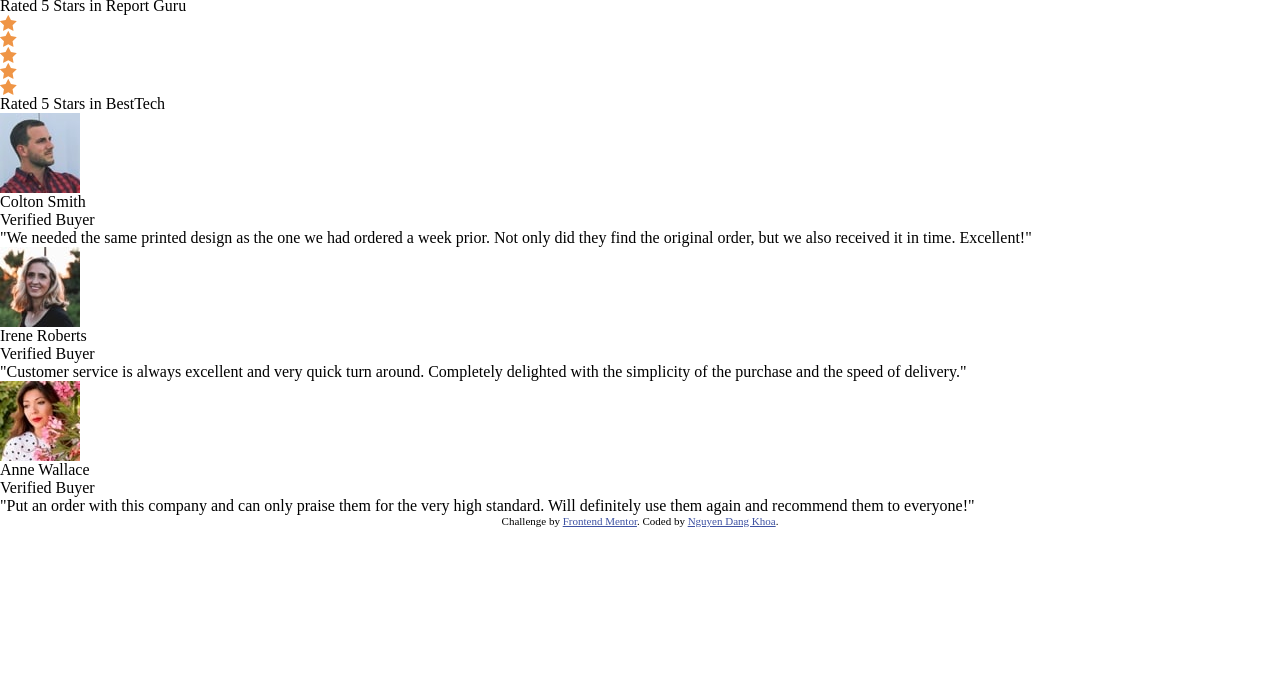
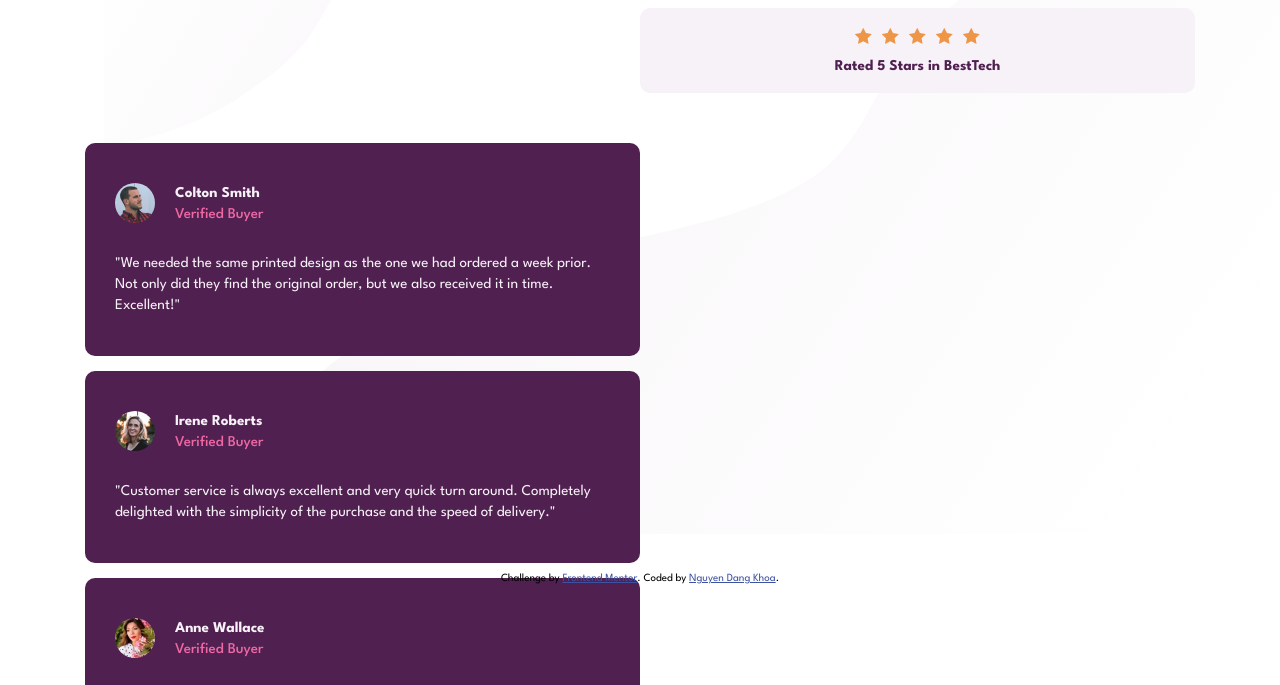
Before and after one commit to dangkhoa1195/social-proof-section, a plain HTML site: page index.html in a window 1280 px wide. Shown: the part 217-902 px from the top of the page. Before the commit the page ends 800 px from the top, so only its background shows below. Drawn offline with Linux system fonts and the light colour scheme.

Commit message:
update css

```diff
--- /dev/null
+++ b/css/_variables.scss
@@ -0,0 +1,5 @@
+$very-dark-magenta: hsl(300, 43%, 22%);
+$soft-pink: hsl(333, 80%, 67%);
+$dark-grayish-magenta: hsl(303, 10%, 53%);
+$light-grayish-magenta: hsl(300, 24%, 96%);
+$white: hsl(0, 0%, 100%);
--- a/css/style.scss
+++ b/css/style.scss
@@ -0,0 +1,117 @@
+@import url('https://fonts.googleapis.com/css2?family=League+Spartan:wght@400;500;700&display=swap');
+@import './variables';
+
+@mixin min-width($value: 576px) {
+  @media only screen and (min-width: $value) {
+    @content;
+  }
+}
+html {
+  font-size: 62.5%;
+}
+body {
+  align-items: center;
+  background-image: url('../images/bg-pattern-top-mobile.svg'),
+    url('../images/bg-pattern-bottom-mobile.svg');
+  background-position: center top, center bottom;
+  background-repeat: no-repeat, no-repeat;
+  background-color: $white;
+  display: flex;
+  flex-direction: column;
+  font-family: 'League Spartan', sans-serif;
+  font-size: 1.5rem;
+  min-height: 100vh;
+  padding: 2.5rem;
+  @include min-width() {
+    background-image: url('../images/bg-pattern-top-desktop.svg'),
+      url('../images/bg-pattern-bottom-desktop.svg');
+    background-position: 15% 0%, 100% 20%;
+  }
+}
+.social-proof {
+  @include min-width() {
+    display: grid;
+    grid-template-areas:
+      'desc ratings'
+      'testimonials testimonials';
+    grid-template-columns: 1fr 1fr;
+    max-width: 111rem;
+  }
+  &__desc {
+    &-title {
+      color: $very-dark-magenta;
+      font-size: 3rem;
+      font-weight: 700;
+      // line-height: 1.3;
+      margin-bottom: 2.5rem;
+      padding: 5.5rem 4.5rem 0 4.5rem;
+      text-align: center;
+    }
+    &-paragraph {
+      color: $dark-grayish-magenta;
+      font-size: 1.8rem;
+      font-weight: 500;
+      line-height: 1.3;
+      margin-bottom: 4.5rem;
+      text-align: center;
+    }
+  }
+  &__ratings {
+    display: flex;
+    flex-direction: column;
+    gap: 1.5rem;
+    margin-bottom: 5rem;
+  }
+  &__testimonials {
+    display: flex;
+    flex-direction: column;
+    gap: 1.5rem;
+    margin-bottom: 5rem;
+  }
+}
+.rating {
+  background-color: $light-grayish-magenta;
+  border-radius: 1rem;
+  padding: 2rem 0;
+  &__stars {
+    display: flex;
+    gap: 1rem;
+    justify-content: center;
+    margin-bottom: 1.5rem;
+  }
+  &__desc {
+    color: $very-dark-magenta;
+    font-weight: 700;
+    text-align: center;
+  }
+}
+.testimonial {
+  background-color: $very-dark-magenta;
+  border-radius: 1rem;
+  color: $light-grayish-magenta;
+  padding: 4rem 3rem;
+  &__header {
+    align-items: center;
+    display: flex;
+    gap: 2rem;
+    margin-bottom: 3rem;
+    &-image {
+      border-radius: 50%;
+      height: 4rem;
+      width: 4rem;
+    }
+  }
+  &__review {
+    line-height: 1.4;
+  }
+}
+.info {
+  &__name {
+    font-weight: 700;
+    margin-bottom: 0.7rem;
+  }
+  &__title {
+    color: $soft-pink;
+    font-weight: 500;
+  }
+}
--- a/index.html
+++ b/index.html
@@ -20,6 +20,8 @@
       .attribution {
         font-size: 11px;
         text-align: center;
+        position: fixed;
+        bottom: 0;
       }
       .attribution a {
         color: hsl(228, 45%, 44%);
@@ -81,7 +83,7 @@
               />
               <div class="testimonial__header-info">
                 <p class="info__name">Colton Smith</p>
-                <div class="info_title">Verified Buyer</div>
+                <div class="info__title">Verified Buyer</div>
               </div>
             </div>
             <p class="testimonial__review">
@@ -99,7 +101,7 @@
               />
               <div class="testimonial__header-info">
                 <p class="info__name">Irene Roberts</p>
-                <div class="info_title">Verified Buyer</div>
+                <div class="info__title">Verified Buyer</div>
               </div>
             </div>
             <p class="testimonial__review">
@@ -117,7 +119,7 @@
               />
               <div class="testimonial__header-info">
                 <p class="info__name">Anne Wallace</p>
-                <div class="info_title">Verified Buyer</div>
+                <div class="info__title">Verified Buyer</div>
               </div>
             </div>
             <p class="testimonial__review">
```
Also changed, not shown: css/style.css, 1 other file.
